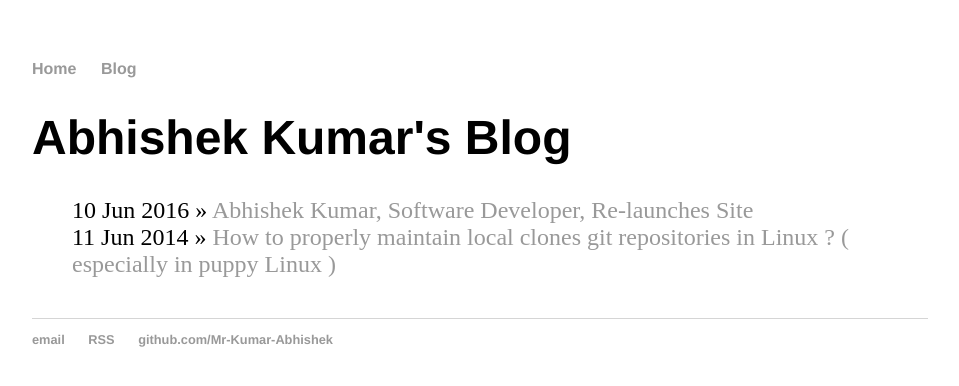
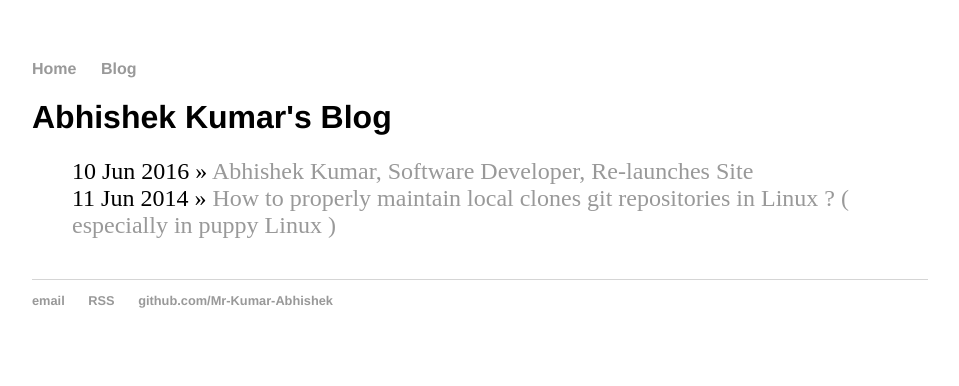
Before and after one commit to Mr-Kumar-Abhishek/brain-beats-blog, a Jekyll site: the page built from blog/index.html, in a window 1280 px wide. Shown: the top 386 px of the page, without its empty margins (160-1119 px from the left). Built offline with Jekyll 4.4.1, drawn with Linux system fonts in a browser that asks for light colours.

Commit message:
update design for the new post

```diff
--- a/css/main.css
+++ b/css/main.css
@@ -20,10 +20,10 @@
     text-decoration: underline;
 }
 h1 {
-    font-size: 3em;
+    font-size: 2em;
     font-family:'Helvetica', 'Arial', 'Sans-Serif';
 }
-p {
+p, .post ul li {
     font-size: 1.5em;
     line-height: 1.4em;
     color: #333;
@@ -40,3 +40,4 @@
 
 ul.posts li {
     list-style: none;
+}
```
